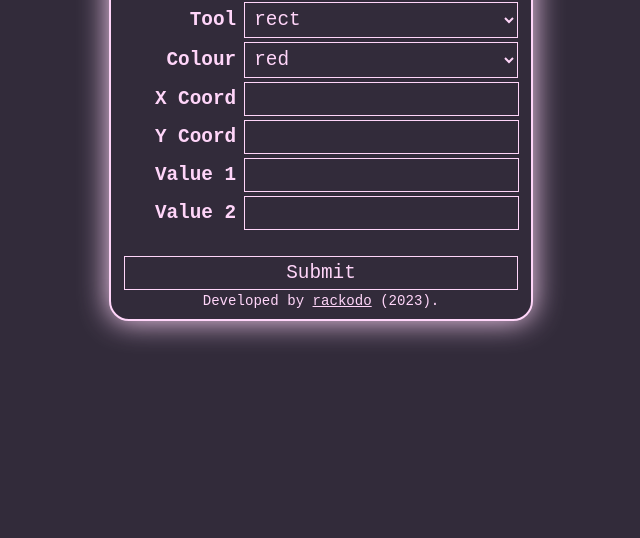
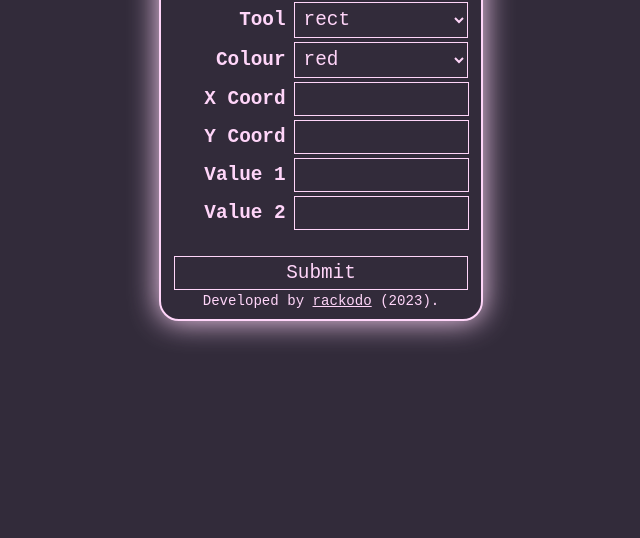
Before and after one commit to rackodo/strand-encoder, a plain HTML site: page index.html in a window 1280 px wide. Shown: the part 278-816 px from the top of the page, without its empty margins (327-967 px from the left). Drawn offline with Linux system fonts and the light colour scheme.

Commit message:
improve layout

```diff
--- a/in.css
+++ b/in.css
@@ -16,7 +16,7 @@ body {
 }
 
 .wrapper {
-	width: 400px;
+	width: 300px;
 	padding: 10px;
 	border: 2px solid rgb(255, 213, 249);
 	border-radius: 20px;
@@ -33,7 +33,7 @@ th {
 }
 
 td {
-	width: 70%;
+	width: 60%;
 }
 
 input[type="number"], select, button {
```
